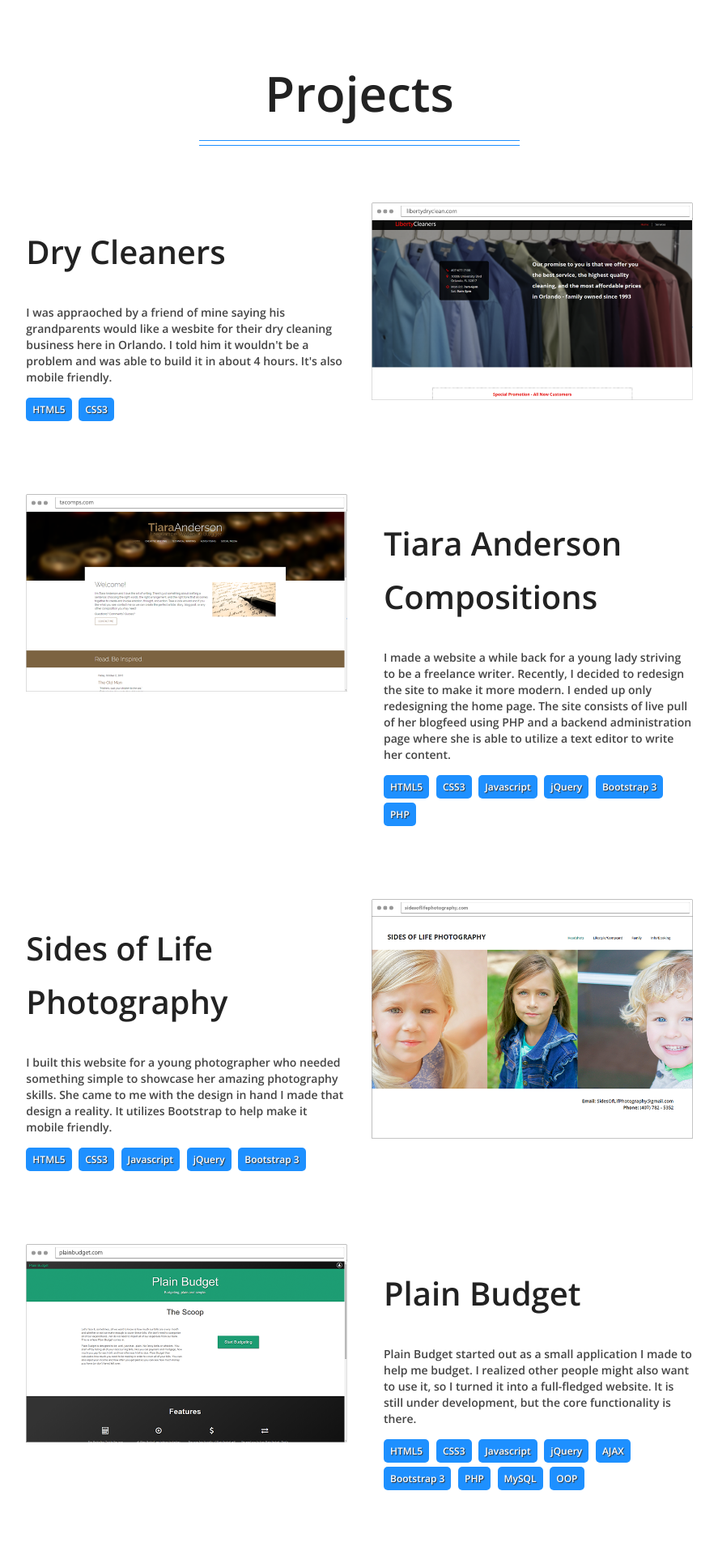
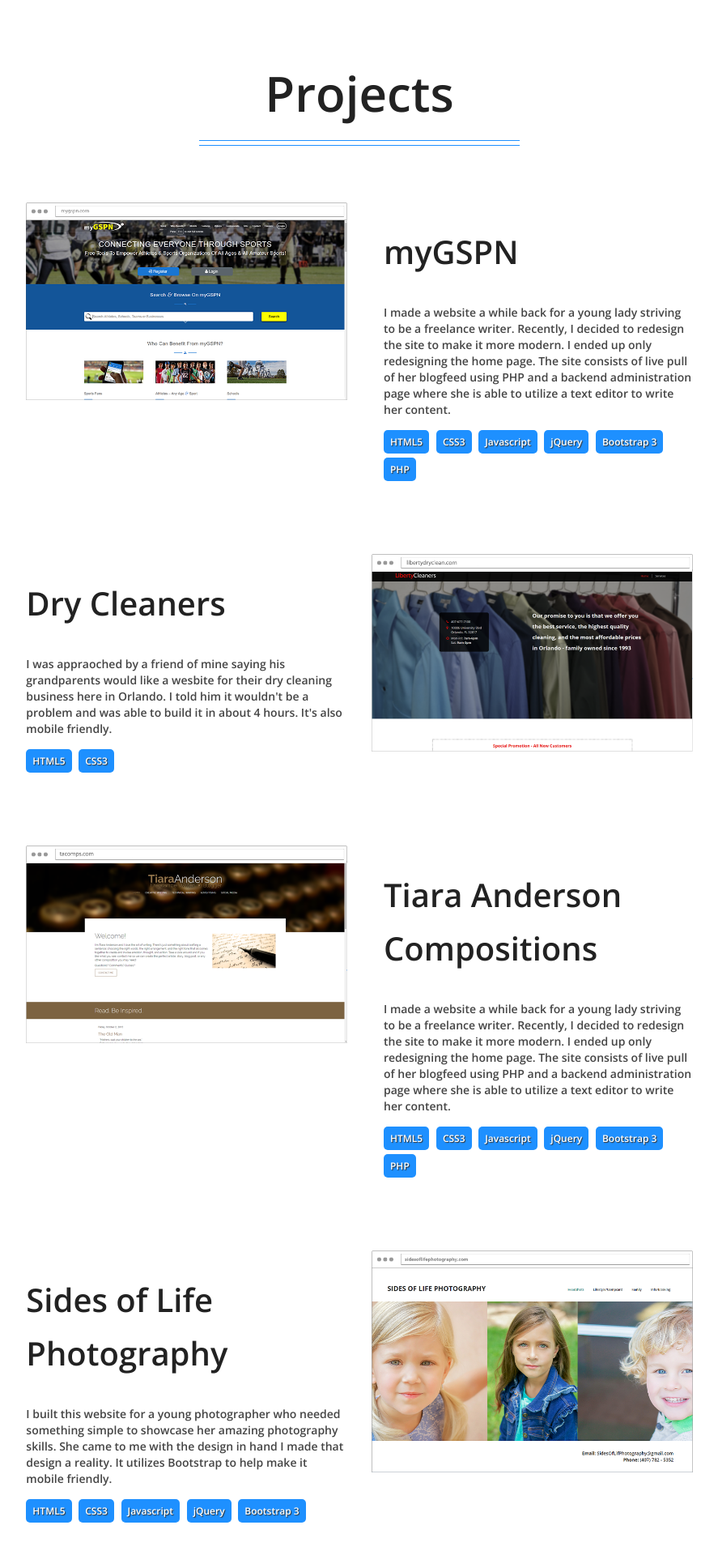
Before and after one commit to wojo1086/wimbletim, a PHP site: page / in a window 1280 px wide. Shown: the part 1484-3404 px from the top of the page at 81% size, without its empty margins (196-1083 px from the left). Run offline with PHP 8.4, Linux system fonts and the light colour scheme; some libraries are stand-ins or nearby versions.

Commit message:
Initial Commit

```diff
--- a/index.php
+++ b/index.php
@@ -352,6 +352,28 @@
 			</div>
 			<div class="col-lg-3"></div>
 		</div> -->
+
+		<div class="row sp">
+			<div class="col-lg-2"></div>
+            <div class="col-lg-4 col-lg-push-4">
+				<h1><a href="https://www.mygspn.com">myGSPN</a></h1>
+				<p>I made a website a while back for a young lady striving to be a freelance writer. Recently, I decided to redesign the site to make it more modern. I ended up only redesigning the home page. The site consists of live pull of her blogfeed using PHP and a backend administration page where she is able to utilize a text editor to write her content.</p>
+
+				<div class="langs">
+					<span>HTML5</span>
+					<span>CSS3</span>
+					<span>Javascript</span>
+					<span>jQuery</span>
+					<span>Bootstrap 3</span>
+					<span>PHP</span>
+				</div>
+			</div>
+
+            <div class="col-lg-4 col-lg-pull-4">
+				<a href="https://www.mygspn.com"><img src="img/mygspn.png" alt='myGSPN' /></a>
+			</div>
+			<div class="col-lg-3"></div>
+		</div>
 
 		<div class="row sol">
 			<div class="col-lg-2"></div>
```
Also changed, not shown: img/mygspn.png (added), img/sol.png.
